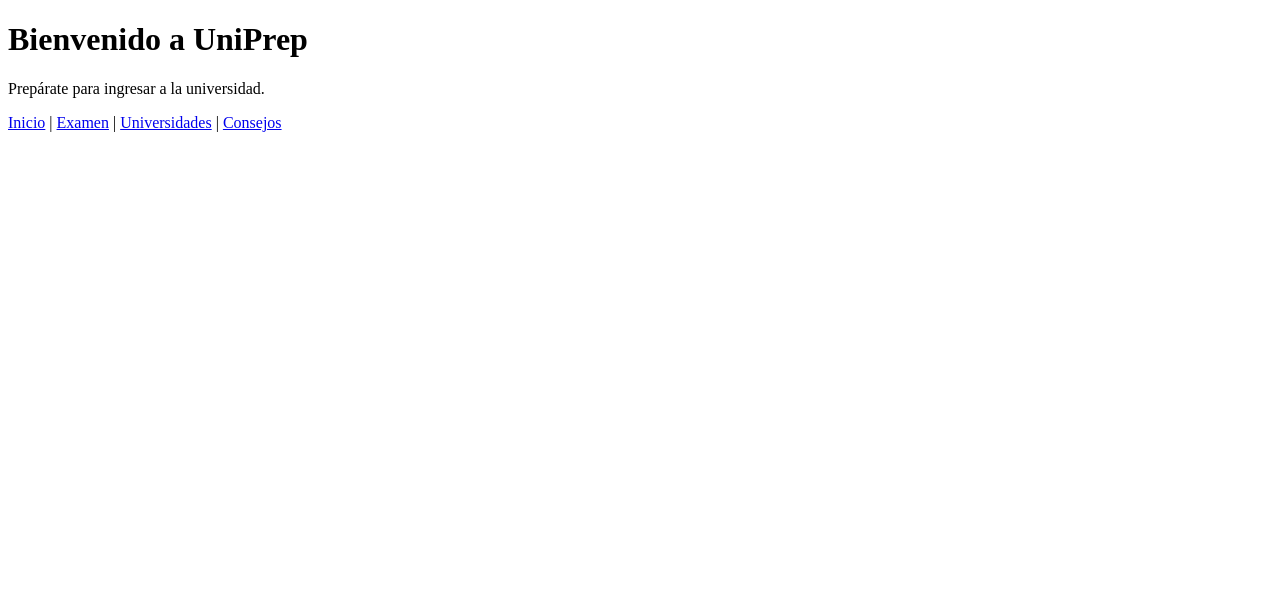
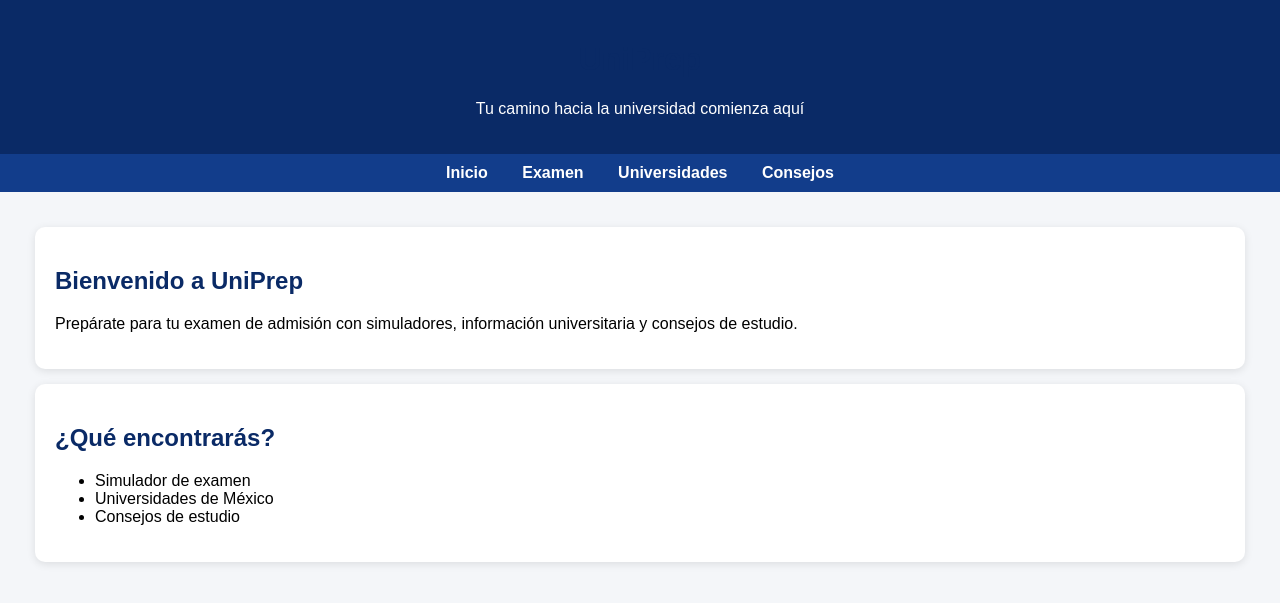
Before and after one commit to eduardoreyesjim8-lgtm/UniPrep, a Flask app: page / in a window 1280 px wide. Shown: the top 603 px of the page. Run offline with Flask 3, Linux system fonts and the light colour scheme.

Commit message:
Update index.html

```diff
--- a/templates/index.html
+++ b/templates/index.html
@@ -3,16 +3,40 @@
 <head>
     <meta charset="UTF-8">
     <title>UniPrep</title>
+    <link rel="stylesheet" href="{{ url_for('static', filename='style.css') }}">
 </head>
 <body>
-    <h1>Bienvenido a UniPrep</h1>
-    <p>Prepárate para ingresar a la universidad.</p>
 
-    <nav>
-        <a href="/">Inicio</a> |
-        <a href="/examen">Examen</a> |
-        <a href="/universidades">Universidades</a> |
-        <a href="/consejos">Consejos</a>
-    </nav>
+<header>
+    <h1>UniPrep</h1>
+    <p>Tu camino hacia la universidad comienza aquí</p>
+</header>
+
+<nav>
+    <a href="/">Inicio</a>
+    <a href="/examen">Examen</a>
+    <a href="/universidades">Universidades</a>
+    <a href="/consejos">Consejos</a>
+</nav>
+
+<main>
+    <div class="card">
+        <h2>Bienvenido a UniPrep</h2>
+        <p>
+            Prepárate para tu examen de admisión con simuladores,
+            información universitaria y consejos de estudio.
+        </p>
+    </div>
+
+    <div class="card">
+        <h2>¿Qué encontrarás?</h2>
+        <ul>
+            <li>Simulador de examen</li>
+            <li>Universidades de México</li>
+            <li>Consejos de estudio</li>
+        </ul>
+    </div>
+</main>
+
 </body>
 </html>
```
